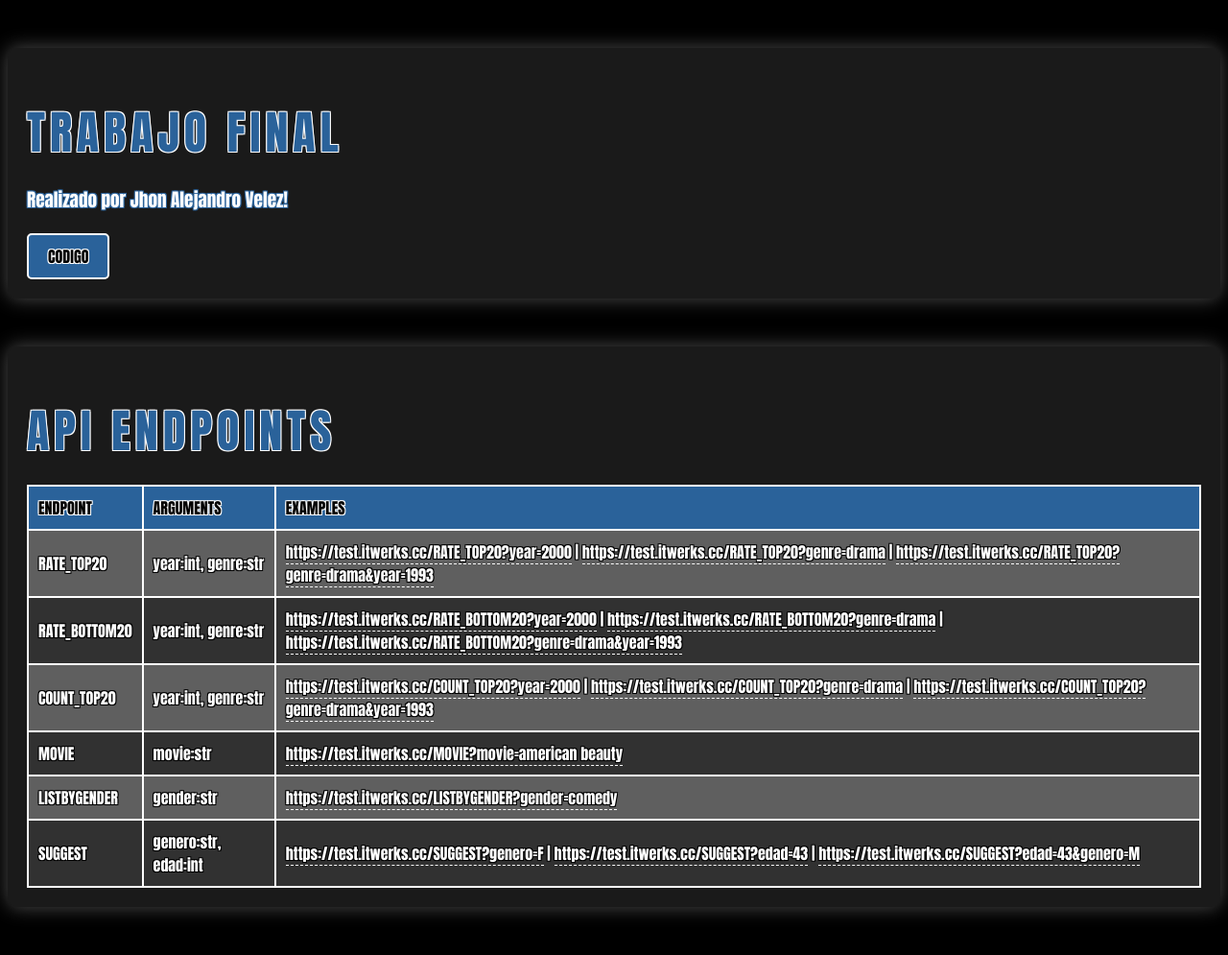
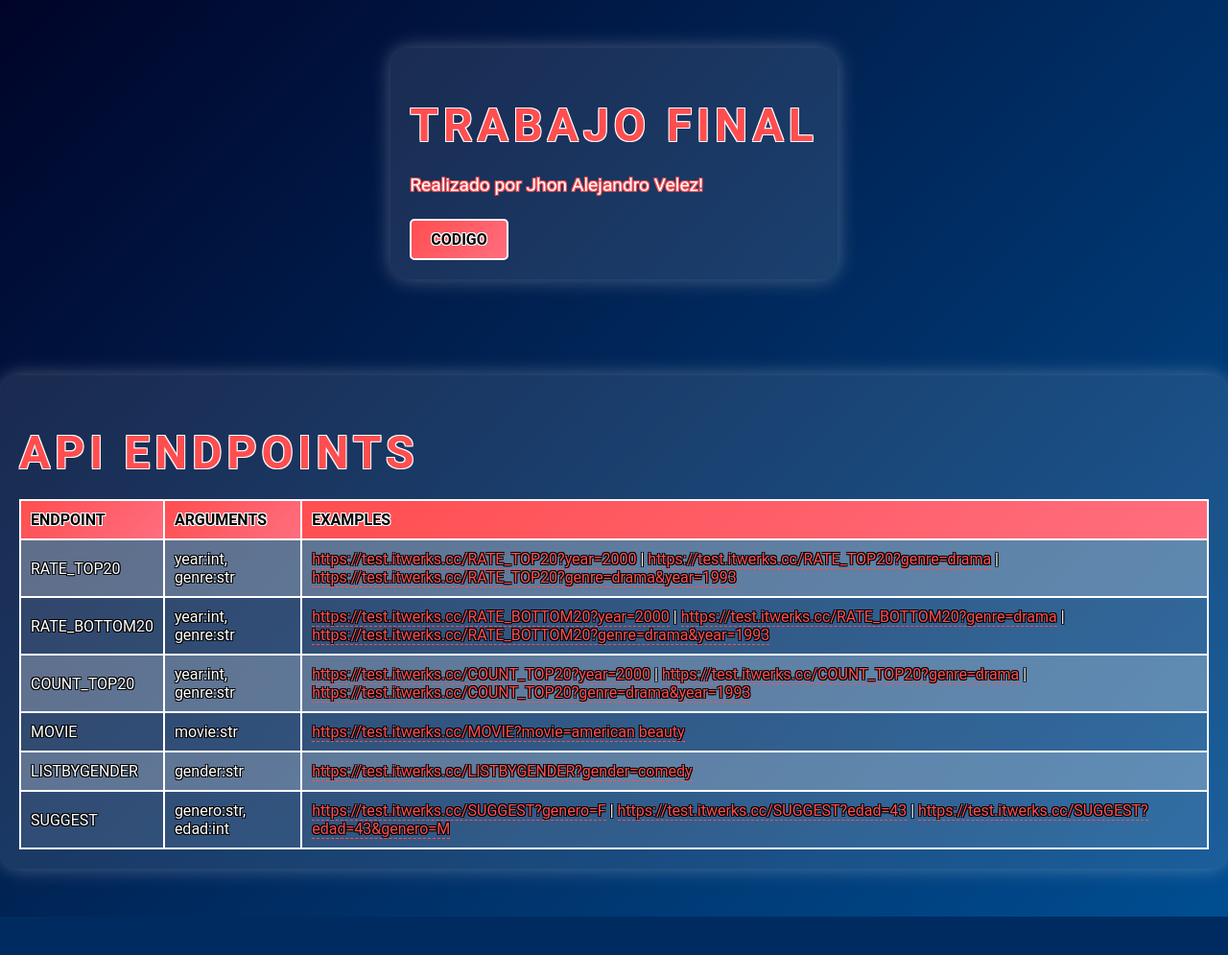
Before and after one commit to jhonvelez997/-Trabajo-Final, a Flask app: page / in a window 1280 px wide. Shown: the whole page at 96% size. After the commit the page ends 955 px from the top, so only its background shows below. Run offline with Flask 3, Linux system fonts and the light colour scheme.

Commit message:
added more visual effects

```diff
--- a/static/style.css
+++ b/static/style.css
@@ -1,15 +1,24 @@
 body {
-  background-color: #000;
+  background: linear-gradient(135deg, #000428, #004e92);
   color: #fff;
-  font-family: Impact, Charcoal, sans-serif;
+  font-family: 'Roboto', sans-serif;
+  margin: 0;
+  padding: 0;
+  display: flex;
+  flex-direction: column;
+  align-items: center;
+  justify-content: center;
+  min-height: 100vh;
+  overflow: hidden;
 }
 
 .container {
   margin: 50px auto;
   padding: 20px;
-  background-color: rgba(255, 255, 255, 0.1);
-  border-radius: 10px;
+  background: rgba(255, 255, 255, 0.1);
+  border-radius: 20px;
   box-shadow: 0 0 20px rgba(255, 255, 255, 0.3);
+  animation: fadeIn 2s ease-in-out;
 }
 
 h1 {
@@ -17,12 +26,13 @@ h1 {
   text-transform: uppercase;
   letter-spacing: 5px;
   margin-bottom: 20px;
-  color: #2A629A;
+  color: #ff4e50;
   text-shadow:
     -1px -1px 0 #fff,
      1px -1px 0 #fff,
     -1px  1px 0 #fff,
      1px  1px 0 #fff;
+  animation: pulse 1.5s infinite;
 }
 
 p {
@@ -30,21 +40,20 @@ p {
   line-height: 1.5;
   margin-bottom: 20px;
   text-shadow:
-    -1px -1px 0 #2A629A,
-     1px -1px 0 #2A629A,
-    -1px  1px 0 #2A629A,
-     1px  1px 0 #2A629A;
-
+    -1px -1px 0 #ff4e50,
+     1px -1px 0 #ff4e50,
+    -1px  1px 0 #ff4e50,
+     1px  1px 0 #ff4e50;
 }
 
 a {
-  color: #fff;
+  color: #ff4e50;
   text-decoration: none;
-  border-bottom: 1px dashed #fff;
+  border-bottom: 1px dashed #ff4e50;
 }
 
 a:hover {
-  color: #2A629A;
+  color: #fff;
   border-bottom-color: #fff;
 }
 
@@ -52,6 +61,7 @@ table {
   width: 100%;
   margin-top: 20px;
   border-collapse: collapse;
+  animation: slideIn 1s ease-in-out;
 }
 
 th, td {
@@ -61,35 +71,35 @@ th, td {
 }
 
 th {
-  background-color: #2A629A;
-  color: black;
+  background: linear-gradient(135deg, #ff4e50, #ff6e7f);
+  color: #000;
   text-transform: uppercase;
-  border: 2px solid white;
+  border: 2px solid #fff;
   text-shadow:
-    -1px -1px 0 white,
-     1px -1px 0 white,
-    -1px  1px 0 white,
-     1px  1px 0 white;
+    -1px -1px 0 #fff,
+     1px -1px 0 #fff,
+    -1px  1px 0 #fff,
+     1px  1px 0 #fff;
 }
 
 td {
-  background-color: rgba(255, 255, 255, 0.1);
-  border: 2px solid white;
+  background: rgba(255, 255, 255, 0.1);
+  border: 2px solid #fff;
   text-shadow:
-    -1px -1px 0 black,
-     1px -1px 0 black,
-    -1px  1px 0 black,
-     1px  1px 0 black;
+    -1px -1px 0 #000,
+     1px -1px 0 #000,
+    -1px  1px 0 #000,
+     1px  1px 0 #000;
 }
 
 tr:nth-child(even) td {
-  background-color: rgba(255, 255, 255, 0.3);
+  background: rgba(255, 255, 255, 0.3);
 }
 
 .btn {
   display: inline-block;
   padding: 10px 20px;
-  background-color: #2A629A;
+  background: linear-gradient(135deg, #ff4e50, #ff6e7f);
   color: #000;
   text-transform: uppercase;
   font-weight: bold;
@@ -104,10 +114,31 @@ tr:nth-child(even) td {
 }
 
 .btn:hover {
-  background-color: #fff;
-  color: #2A629A;
+  background: #fff;
+  color: #ff4e50;
 }
 
 .btn:active {
   transform: translateY(1px);
 }
+
+@keyframes fadeIn {
+  from {
+    opacity: 0;
+  }
+  to {
+    opacity: 1;
+  }
+}
+
+@keyframes slideIn {
+  from {
+    transform: translateY(50px);
+  }
+  to {
+    transform: translateY(0);
+  }
+}
+
+@keyframes pulse {
+  0%,
```
